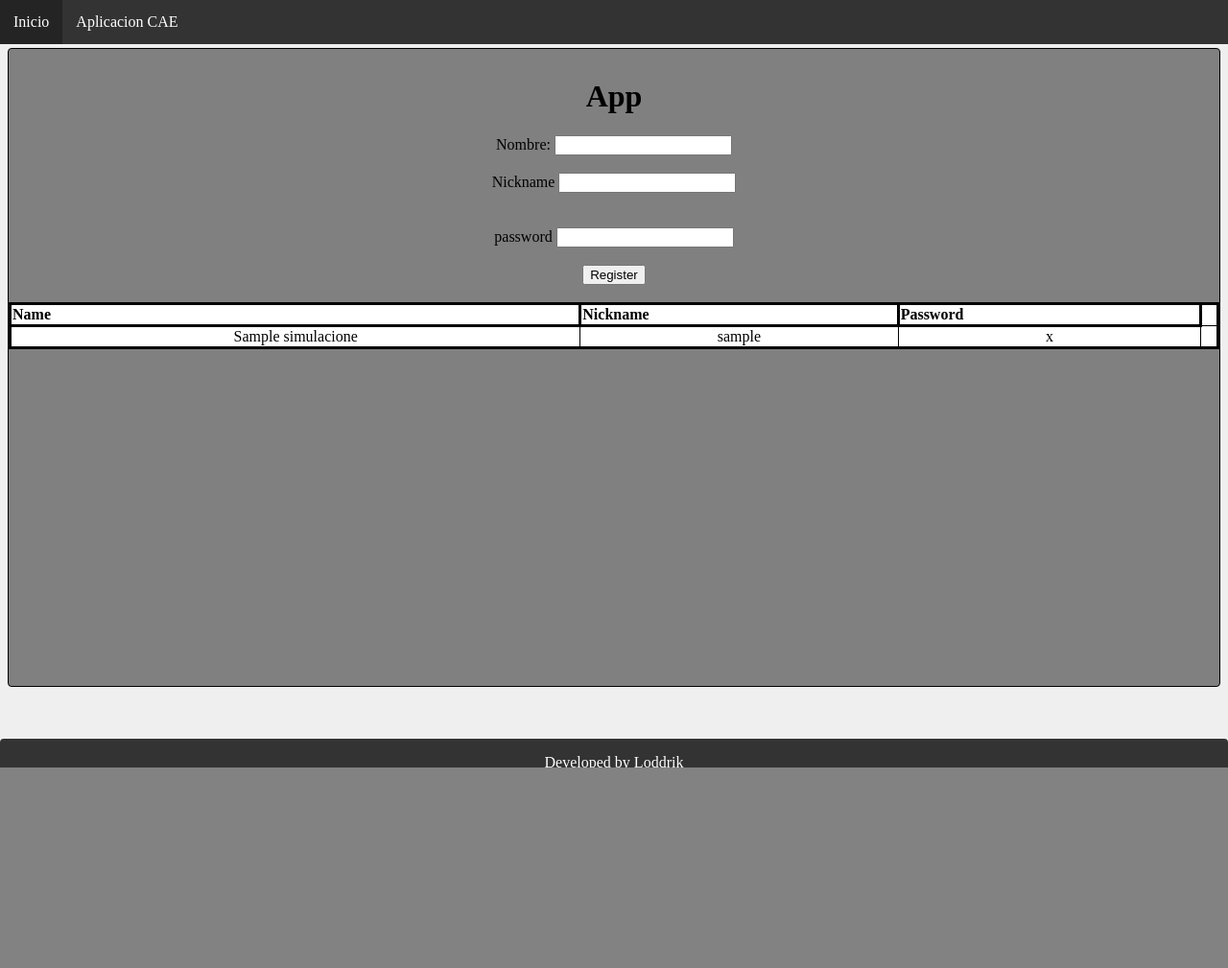
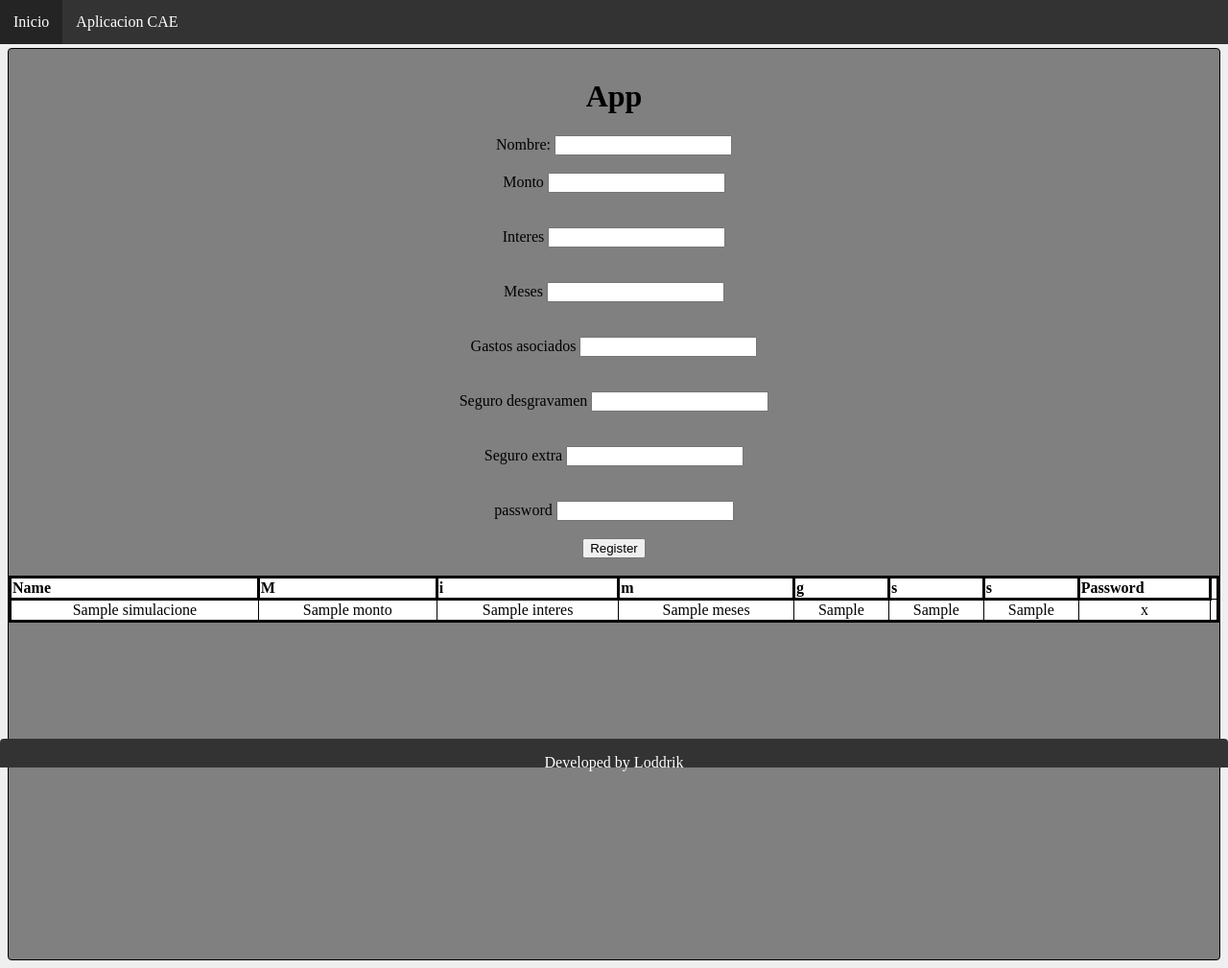
Before and after one commit to Loddrik/ProyectoTIC1_CAE, a Python web app: template templates/login.html in a window 1280 px wide. Shown: the whole page at 96% size. Before the commit the page ends 800 px from the top, so only its background shows below. Run offline with Jinja, Linux system fonts and the light colour scheme; the template is opened without the code that fills it: most values are stand-ins (such as "Sample title", 1, 10 or a date in 2020); some libraries are stand-ins or nearby versions.

Commit message:
Test login

```diff
--- a/templates/login.html
+++ b/templates/login.html
@@ -10,8 +10,23 @@
         <label for="name">Nombre:</label>
         <input type="text" id="name" name="name"><br>
         <br>
-        <label for="nickname">Nickname</label>
-        <input type="text" id="name" name="nickname"><br><br>
+        <label for="monto">Monto</label>
+        <input type="text" id="monto" name="monto"><br><br>
+        <br>
+        <label for="interes">Interes</label>
+        <input type="text" id="interes" name="interes"><br><br>
+        <br>
+        <label for="meses">Meses</label>
+        <input type="text" id="meses" name="meses"><br><br>
+        <br>
+        <label for="gastos_asociados">Gastos asociados</label>
+        <input type="text" id="gastos_asociados" name="gastos_asociados"><br><br>
+        <br>
+        <label for="seguro_desgravamen">Seguro desgravamen</label>
+        <input type="text" id="seguro_desgravamen" name="seguro_desgravamen"><br><br>
+        <br>
+        <label for="seguros_extra">Seguro extra</label>
+        <input type="text" id="seguros_extra" name="seguros_extra"><br><br>
         <br>
         <label for="passw">password</label>
         <input type="password" id="edad" name="passw"><br><br>
@@ -23,13 +38,23 @@
     <table style="width:100%">
         <tr>
           <th>Name</th>
-          <th>Nickname</th>
+          <th>M</th>
+          <th>i</th>
+          <th>m</th>
+          <th>g</th>
+          <th>s</th>
+          <th>s</th>
           <th>Password</th>
         </tr>
         {% for r in simulaciones: %}
         <tr>
             <td>{{ r.name }}</td>
-            <td>{{ r.nickname }}</td>
+            <td>{{ r.monto }}</td>
+            <td>{{ r.interes }}</td>
+            <td>{{ r.meses }}</td>
+            <td>{{ r.gastos_asociados }}</td>
+            <td>{{ r.seguro_desgravamen }}</td>
+            <td>{{ r.seguros_extra }}</td>
             <td>{{ r.passw }}</td>
             <td><a type="button"href="{{url_for('redes')}}"></td>
 
```
Also changed, not shown: app.py (+8 -2 lines).
